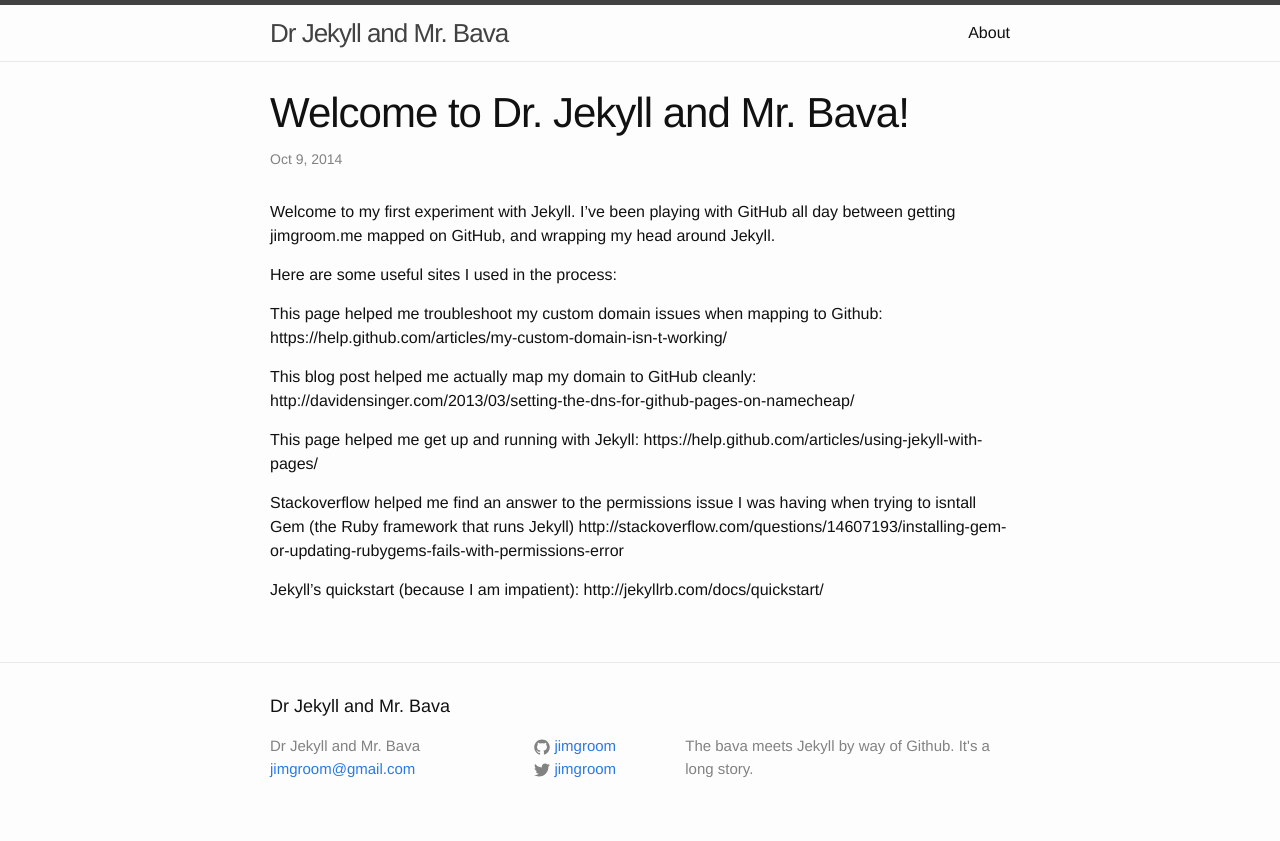
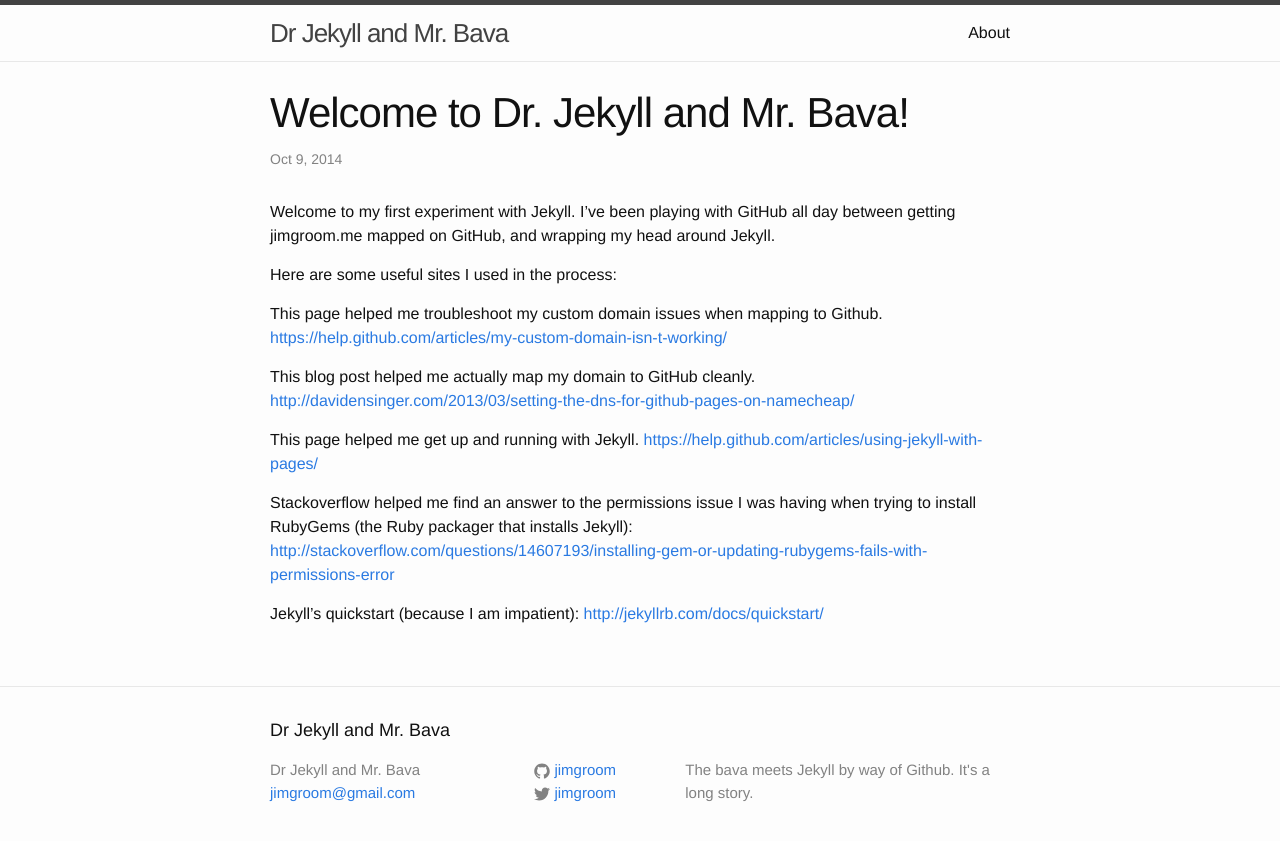
Before and after one commit to jimgroom/jimgroom.github.io, a Jekyll site: the page built from _posts/2014-10-09-welcome-to-jekyll.markdown, in a window 1280 px wide. Shown: the top 841 px of the page. Built offline with Jekyll 4.4.1, drawn with Linux system fonts in a browser that asks for light colours.

Commit message:
Updated post links
updated links

```diff
--- a/_posts/2014-10-09-welcome-to-jekyll.markdown
+++ b/_posts/2014-10-09-welcome-to-jekyll.markdown
@@ -8,17 +8,17 @@ Welcome to my first experiment with Jekyll. I've been playing with GitHub all da
 
 Here are some useful sites I used in the process:
 
-This page helped me troubleshoot my custom domain issues when mapping to Github:
-https://help.github.com/articles/my-custom-domain-isn-t-working/
+This page helped me troubleshoot my custom domain issues when mapping to Github.
+[https://help.github.com/articles/my-custom-domain-isn-t-working/](https://help.github.com/articles/my-custom-domain-isn-t-working/)
 
-This blog post helped me actually map my domain to GitHub cleanly:
-http://davidensinger.com/2013/03/setting-the-dns-for-github-pages-on-namecheap/
+This blog post helped me actually map my domain to GitHub cleanly.
+[http://davidensinger.com/2013/03/setting-the-dns-for-github-pages-on-namecheap/](http://davidensinger.com/2013/03/setting-the-dns-for-github-pages-on-namecheap/)
 
-This page helped me get up and running with Jekyll:
-https://help.github.com/articles/using-jekyll-with-pages/
+This page helped me get up and running with Jekyll.
+[https://help.github.com/articles/using-jekyll-with-pages/](https://help.github.com/articles/using-jekyll-with-pages/)
 
-Stackoverflow helped me find an answer to the permissions issue I was having when trying to isntall Gem (the Ruby framework that runs Jekyll)
-http://stackoverflow.com/questions/14607193/installing-gem-or-updating-rubygems-fails-with-permissions-error
+Stackoverflow helped me find an answer to the permissions issue I was having when trying to install RubyGems (the Ruby packager that installs Jekyll):
+[http://stackoverflow.com/questions/14607193/installing-gem-or-updating-rubygems-fails-with-permissions-error](http://stackoverflow.com/questions/14607193/installing-gem-or-updating-rubygems-fails-with-permissions-error)
 
 Jekyll's quickstart (because I am impatient):
-http://jekyllrb.com/docs/quickstart/
+[http://jekyllrb.com/docs/quickstart/](http://jekyllrb.com/docs/quickstart/)
```
